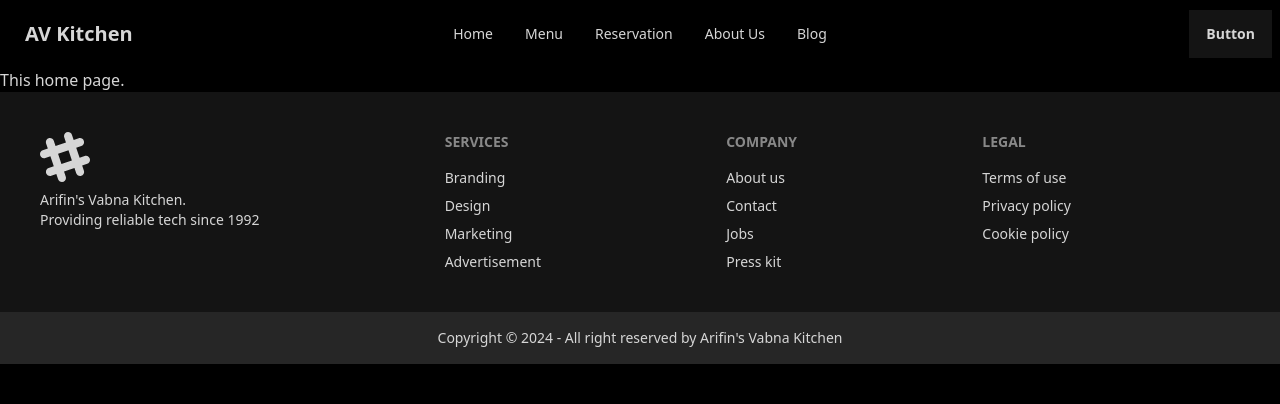
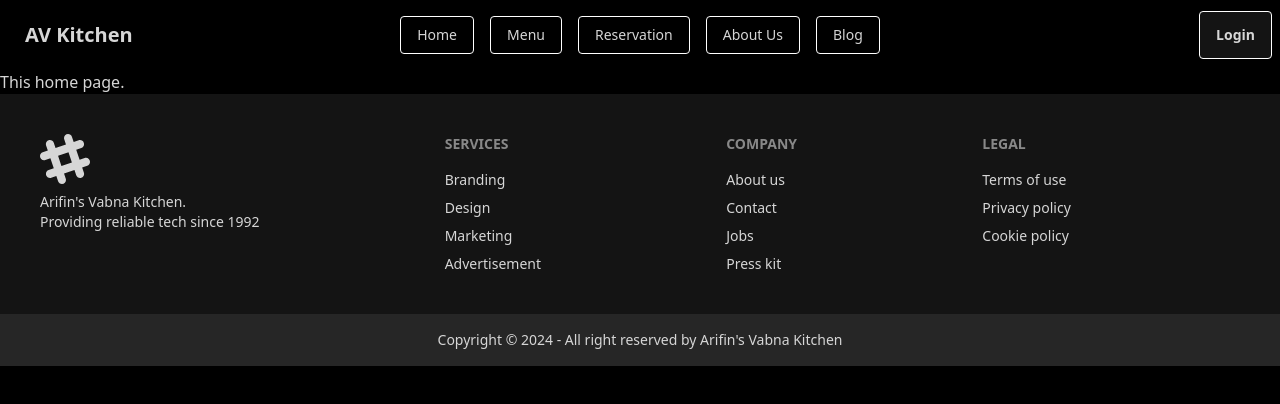
Before and after one commit to Md-arefin/Arifins_Vabna_Kitchen_client, a React (Vite) app: page / in a window 1280 px wide. Shown: the top 404 px of the page. Built offline with nearby package versions, Linux system fonts and the light colour scheme.

Commit message:
added navbar and footer

```diff
--- a/src/components/Shared/Navbar/Navbar.jsx
+++ b/src/components/Shared/Navbar/Navbar.jsx
@@ -5,19 +5,23 @@ import { Link } from "react-router-dom";
 const Navbar = () => {
 
     const navItems = <>
-        <li>
+        <li className="hover:bg-rose-700 rounded border border-white hover:border-black hover:text-black mx-2">
             <Link>Home</Link>
         </li>
-        <li>
+
+        <li className="hover:bg-rose-700 rounded border border-white hover:border-black hover:text-black mx-2">
             <Link>Menu</Link>
         </li>
-        <li>
+
+        <li className="hover:bg-rose-700 rounded border border-white hover:border-black hover:text-black mx-2">
             <Link>Reservation</Link>
         </li>
-        <li>
+
+        <li className="hover:bg-rose-700 rounded border border-white hover:border-black hover:text-black mx-2">
             <Link>About Us</Link>
         </li>
-        <li>
+
+        <li className="hover:bg-rose-700 rounded border border-white hover:border-black hover:text-black mx-2">
             <Link>Blog</Link>
         </li>
     </>
@@ -34,15 +38,15 @@ const Navbar = () => {
                             {navItems}
                         </ul>
                     </div>
-                    <a className="btn btn-ghost text-xl">AV Kitchen</a>
+                    <a href="/" className="btn btn-ghost text-xl">AV Kitchen</a>
                 </div>
                 <div className="navbar-center hidden lg:flex">
                     <ul className="menu menu-horizontal px-1">
                         {navItems}
                     </ul>
                 </div>
-                <div className="navbar-end">
-                    <a className="btn">Button</a>
+                <div className="navbar-end ">
+                    <a className="btn hover:bg-rose-700 rounded border border-white">Login</a>
                 </div>
             </div>
         </div>
```
